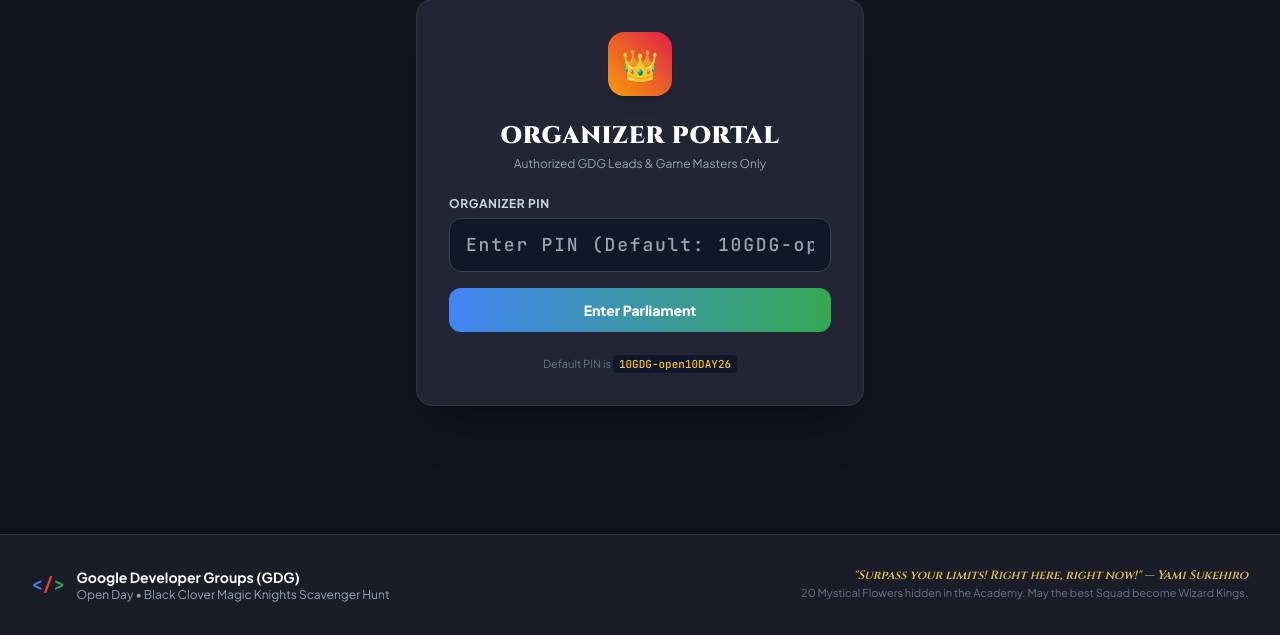
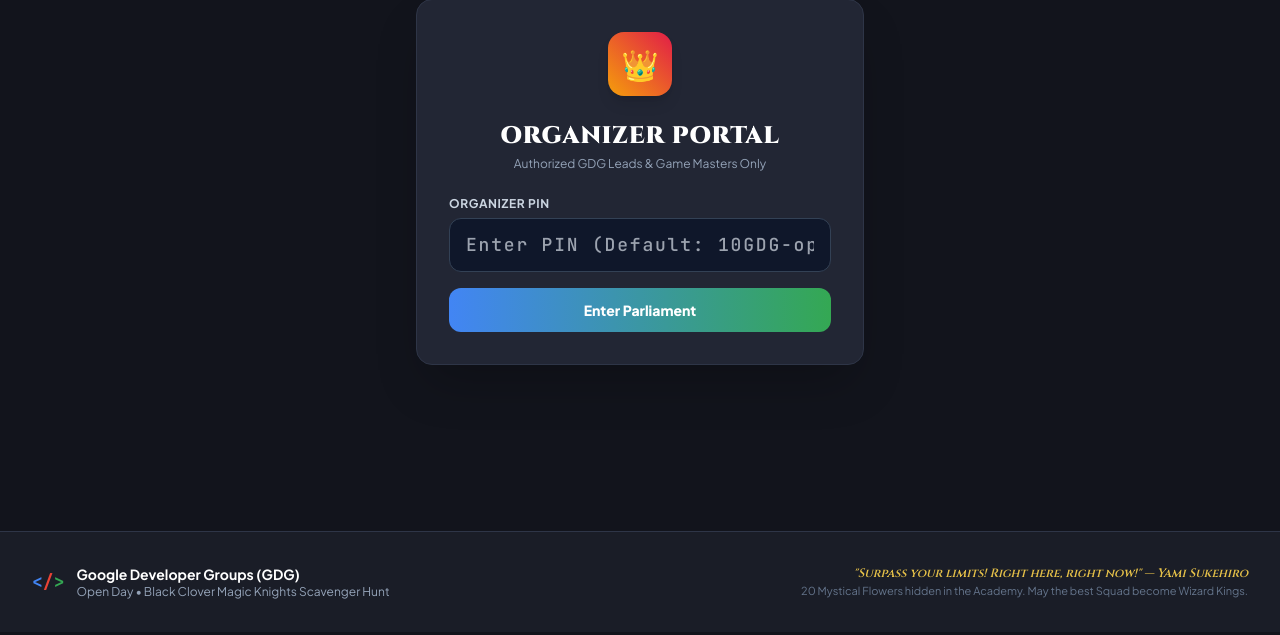
Before and after one commit to ghadaBhb/black_clover, a Flask app: page /admin in a window 1280 px wide. Shown: the part 168-803 px from the top of the page. After the commit the page ends 767 px from the top, so only its background shows below. Run offline with Flask 3, Linux system fonts and the light colour scheme; some libraries are stand-ins or nearby versions.

Commit message:
sec push

```diff
--- a/templates/admin.html
+++ b/templates/admin.html
@@ -29,7 +29,6 @@
             </button>
         </form>
 
-        <p class="text-[11px] text-slate-500">Default PIN is <code class="text-amber-400 bg-slate-900 px-1.5 py-0.5 rounded">10GDG-open10DAY26</code></p>
     </div>
 
     {% else %}
```
